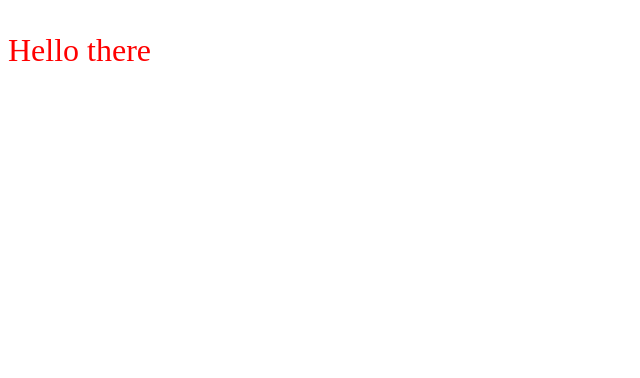
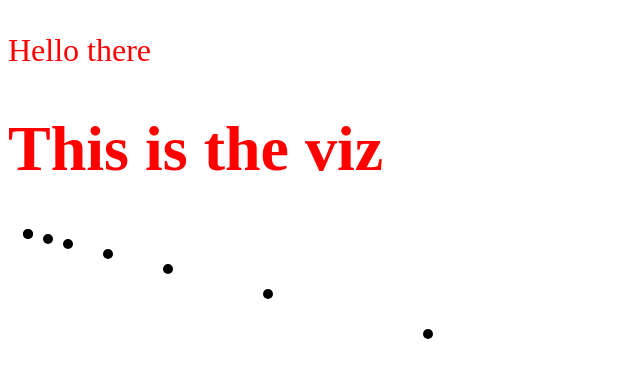
Before and after one commit to queerviolet/pink-cords, a plain HTML site: page index.html in a window 1280 px wide. Shown: the whole page, without its empty margins (0-640 px from the left). Drawn offline with nearby package versions, Linux system fonts and the light colour scheme.

Commit message:
fib seq showing as a circle vizualization

```diff
--- a/index.html
+++ b/index.html
@@ -18,10 +18,12 @@
 
 <!-- Scripts -->
     <script src="javascripts/dependencies/timbre.dev.js"></script>
-    <script src="javascripts/dependencies/d3.min.js"></script>
-    <script src="javascripts/malgorythm-app.js"></script>
-    <script src="javascripts/malgorythm-musicplayer.js"></script>
-    <script src="javascripts/malgorythm.js"></script>
+  <script type="text/javascript" src="http://d3js.org/d3.v3.min.js"></script>
+    <h1>This is the viz</h1>
+    <script src="javascripts/d3-viz1.js"></script>
+<!--     // <script src="javascripts/malgorythm-app.js"></script>
+    // <script src="javascripts/malgorythm-musicplayer.js"></script>
+    // <script src="javascripts/malgorythm.js"></script> -->
 <!-- Scripts end -->
 
   </body>
--- /dev/null
+++ b/javascripts/d3-viz1.js
@@ -0,0 +1,23 @@
+var data = [1,1,2,3,5,8,13,21,34,55,89,144];
+
+var canvas = d3.select('body')
+    .append('svg')
+    .attr('width', 500)
+    .attr('height', 500)
+    .append('g');
+
+var circles = canvas.selectAll('circle')
+    .data(data)
+    .enter()
+        .append('circle')
+        .attr('cx', function(d){return d * 20})
+        .attr('cy', function(d){return d * 5})
+        .attr('r', 5)
+        .attr('y', function(d, i){return i * 70});
+
+    // circles.transition()
+    //     .duration(1500)
+    //     .delay(500)
+    //     .attr('cx', 400)
+    //     .transition()
+    //     .attr('cy', 200);
```
